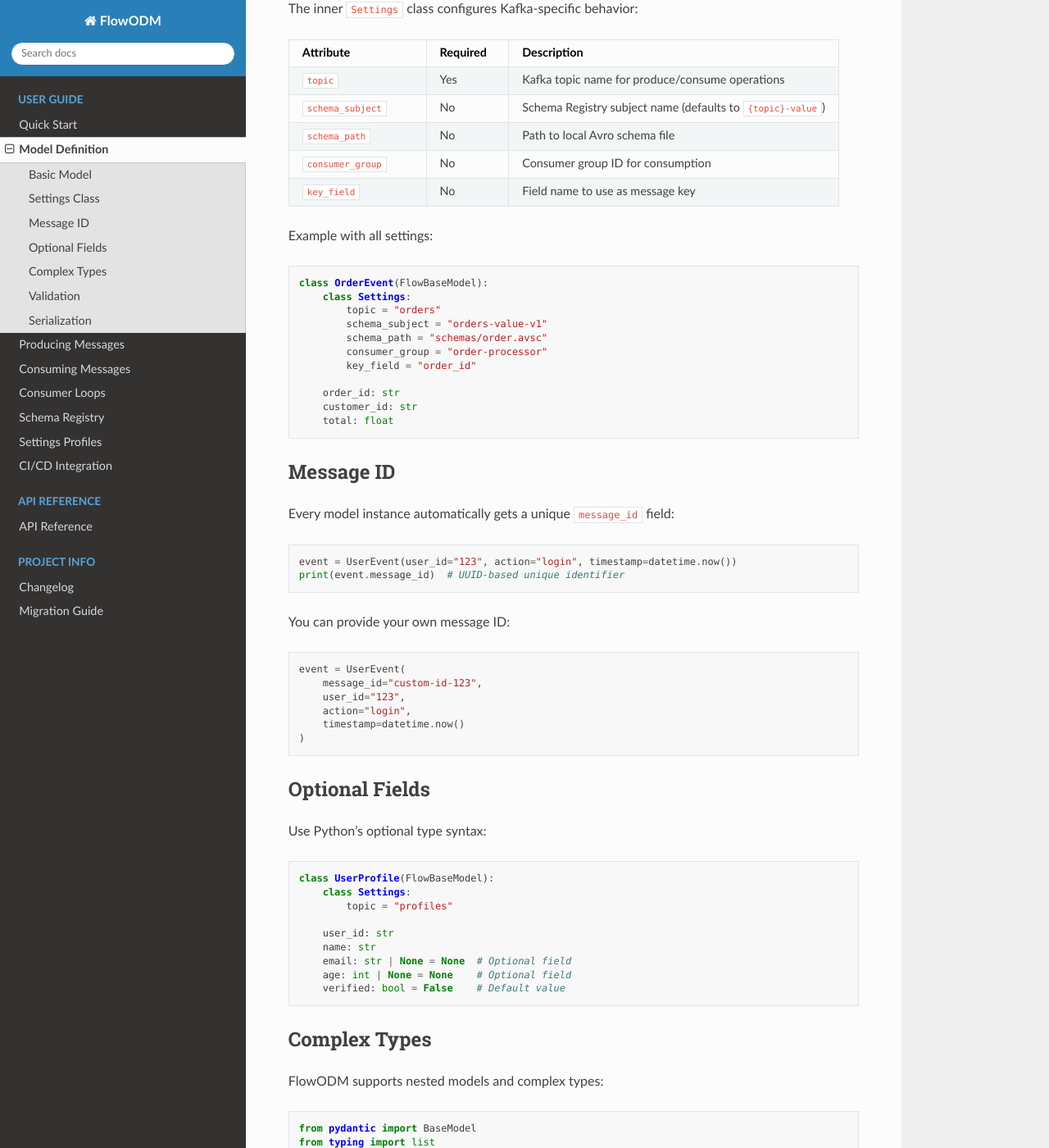
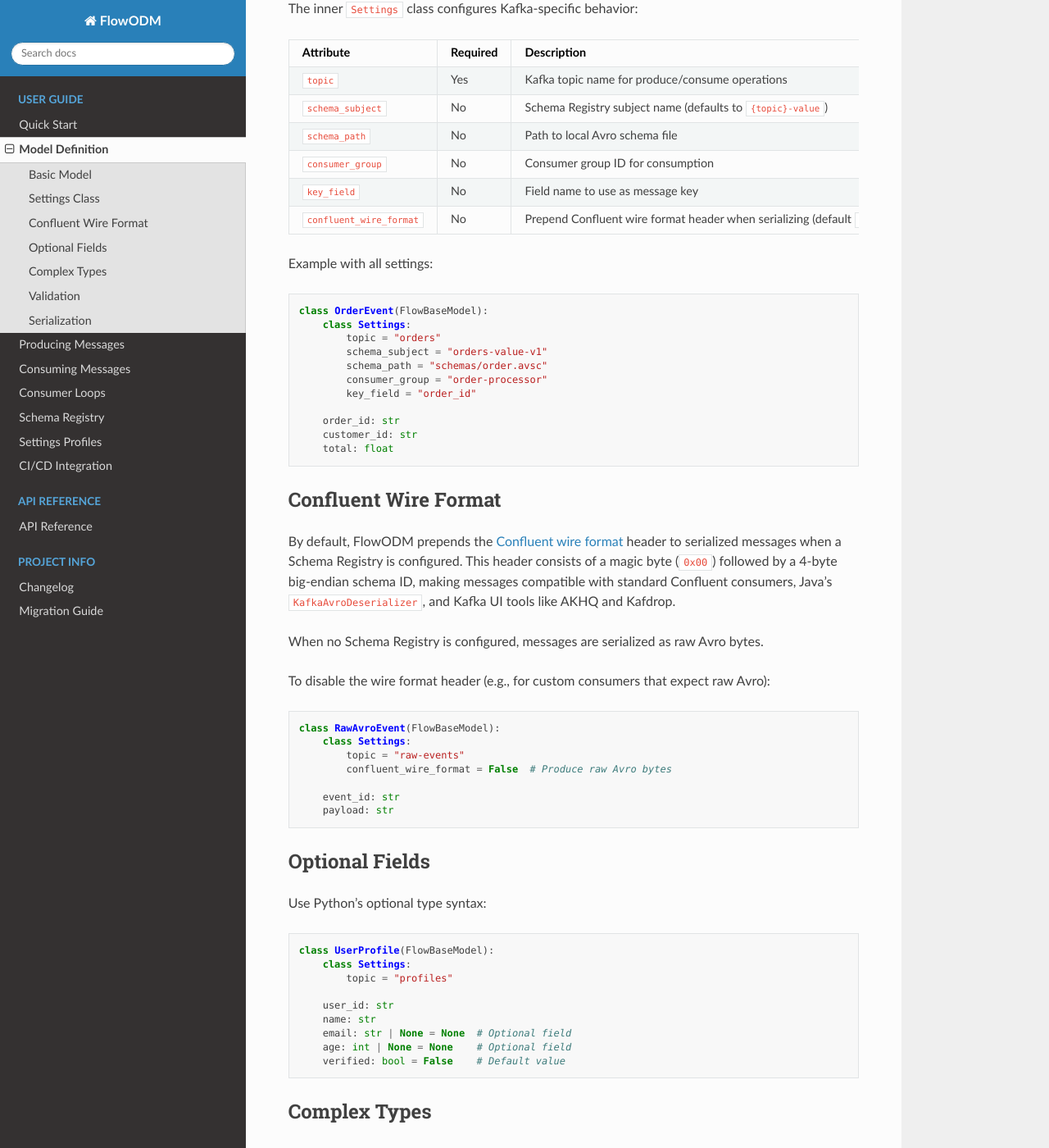
Before and after one commit to Aprova-GmbH/flowodm, a Sphinx documentation site: the page built from docs/models.rst, in a window 1280 px wide and 1400 px high, scrolled down 565 px. Shown: the whole window at 82% size. Built offline with Sphinx 7.4.7 and the Read the Docs theme 3.1.0, drawn with Linux system fonts in a browser that asks for light colours.

Commit message:
Fix enum serialization and remove message_id field (#10)
* docs: Add Confluent wire format documentation and new `confluent_wire_format` setting details

- Introduced sections in `models.rst` and `producing.rst` to explain the Confluent wire format header and its behavior.
- Documented the new `confluent_wire_format` setting for controlling serialization output.
- Updated CHANGELOG to reflect these additions.

* fix: Convert enum values in Avro serialization and remove message_id field

Fix _to_avro_dict() to convert Enum instances to their .value before
passing to fastavro. Remove the auto-generated message_id field from
FlowBaseModel — users who need an ID should add one explicitly.

Closes #9

Co-Authored-By: Claude Opus 4.6 <noreply@anthropic.com>

* fix: Use StrEnum instead of (str, Enum) to satisfy ruff UP042

Co-Authored-By: Claude Opus 4.6 <noreply@anthropic.com>

---------

Co-authored-by: Claude Opus 4.6 <noreply@anthropic.com>

```diff
--- a/docs/models.rst
+++ b/docs/models.rst
@@ -47,6 +47,9 @@ The inner ``Settings`` class configures Kafka-specific behavior:
    * - ``key_field``
      - No
      - Field name to use as message key
+   * - ``confluent_wire_format``
+     - No
+     - Prepend Confluent wire format header when serializing (default ``True``)
 
 Example with all settings:
 
@@ -64,26 +67,29 @@ Example with all settings:
        customer_id: str
        total: float
 
-Message ID
-----------
+Confluent Wire Format
+---------------------
 
-Every model instance automatically gets a unique ``message_id`` field:
+By default, FlowODM prepends the `Confluent wire format
+<https://docs.confluent.io/platform/current/schema-registry/fundamentals/serdes-develop/index.html#wire-format>`_
+header to serialized messages when a Schema Registry is configured. This header
+consists of a magic byte (``0x00``) followed by a 4-byte big-endian schema ID,
+making messages compatible with standard Confluent consumers, Java's
+``KafkaAvroDeserializer``, and Kafka UI tools like AKHQ and Kafdrop.
+
+When no Schema Registry is configured, messages are serialized as raw Avro bytes.
+
+To disable the wire format header (e.g., for custom consumers that expect raw Avro):
 
 .. code-block:: python
 
-   event = UserEvent(user_id="123", action="login", timestamp=datetime.now())
-   print(event.message_id)  # UUID-based unique identifier
+   class RawAvroEvent(FlowBaseModel):
+       class Settings:
+           topic = "raw-events"
+           confluent_wire_format = False  # Produce raw Avro bytes
 
-You can provide your own message ID:
-
-.. code-block:: python
-
-   event = UserEvent(
-       message_id="custom-id-123",
-       user_id="123",
-       action="login",
-       timestamp=datetime.now()
-   )
+       event_id: str
+       payload: str
 
 Optional Fields
 ---------------
--- a/src/flowodm/__init__.py
+++ b/src/flowodm/__init__.py
@@ -75,7 +75,7 @@ from flowodm.exceptions import (
 )
 
 # Core model
-from flowodm.model import FlowBaseModel, generate_message_id
+from flowodm.model import FlowBaseModel
 
 # Schema utilities
 from flowodm.schema import (
@@ -118,7 +118,6 @@ __all__ = [
     "get_schema_registry",
     # Model
     "FlowBaseModel",
-    "generate_message_id",
     # Consumer loops
     "ConsumerLoop",
     "AsyncConsumerLoop",
```
Also changed, not shown: CHANGELOG.md (+26 -1 lines), QUICK_REFERENCE.md (+0 -1 lines), docs/producing.rst (+14 -0 lines), 6 other files.
